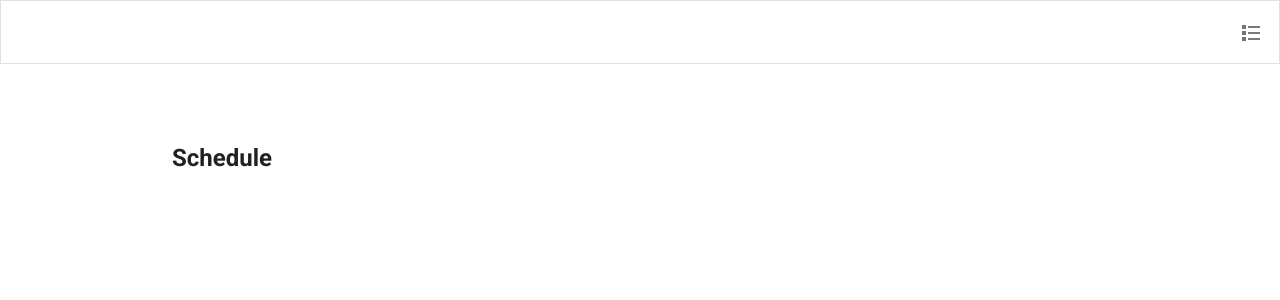
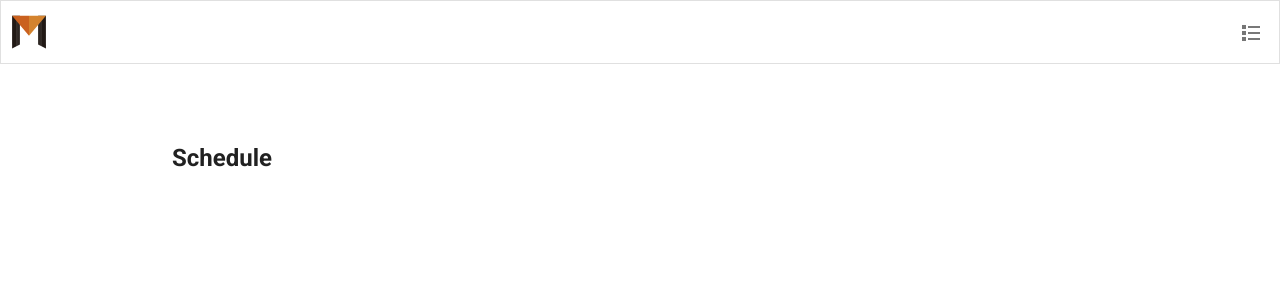
Before and after one commit to mds-trindadev/minha-matricula, a Vue app in the folder frontend/: page /grade in a window 1280 px wide. Shown: the top 300 px of the page. Built offline with nearby package versions, Linux system fonts and the light colour scheme.

Commit message:
Add Minha Matrícula logo in toolbar

```diff
--- a/frontend/src/components/AppToolbar.vue
+++ b/frontend/src/components/AppToolbar.vue
@@ -1,6 +1,9 @@
 <template>
   <section>
     <v-app-bar app flat outlined>
+      <v-app-bar-nav-icon>
+        <v-img src="@/assets/logo1.svg" width="50" @click="goToHome()"></v-img>
+      </v-app-bar-nav-icon>
       <v-spacer />
       <v-btn icon @click="toggleDrawer">
         <v-badge
@@ -32,6 +35,9 @@ export default {
     toggleDrawer() {
       this.$emit("toggle-drawer");
     },
+    goToHome() {
+      this.$router.push({ path: "/" });
+    },
   },
 };
 </script>
--- a/frontend/src/components/CourseCard.vue
+++ b/frontend/src/components/CourseCard.vue
@@ -20,7 +20,7 @@
 
       <v-card-text class="department">{{ course.department }}</v-card-text>
 
-      <v-card-actions>
+      <v-card-actions class="py-0 pl-0">
         <v-card-text>
           <div
             v-for="(classHour, index) in course.classes"
```
Also changed, not shown: frontend/src/assets/logo1.svg (added).
